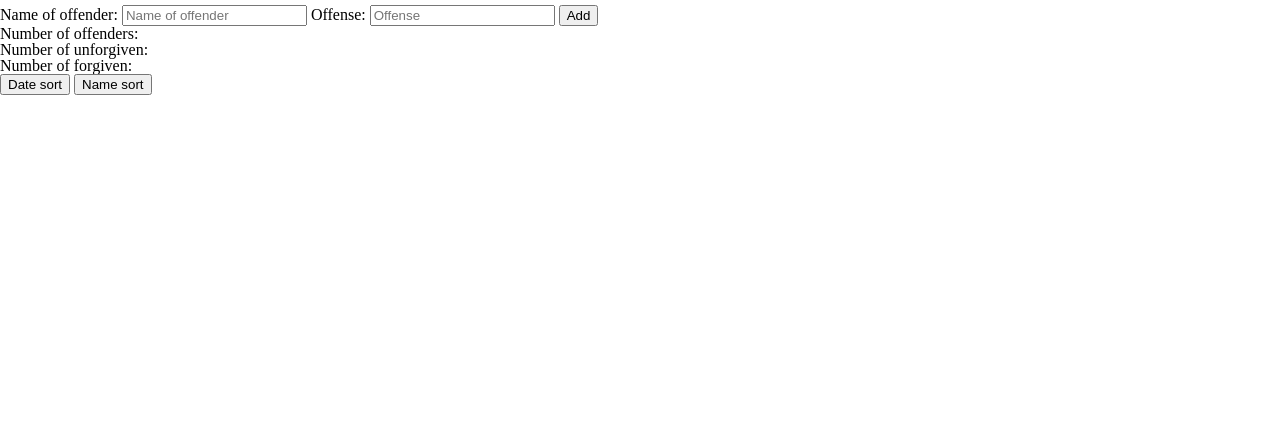
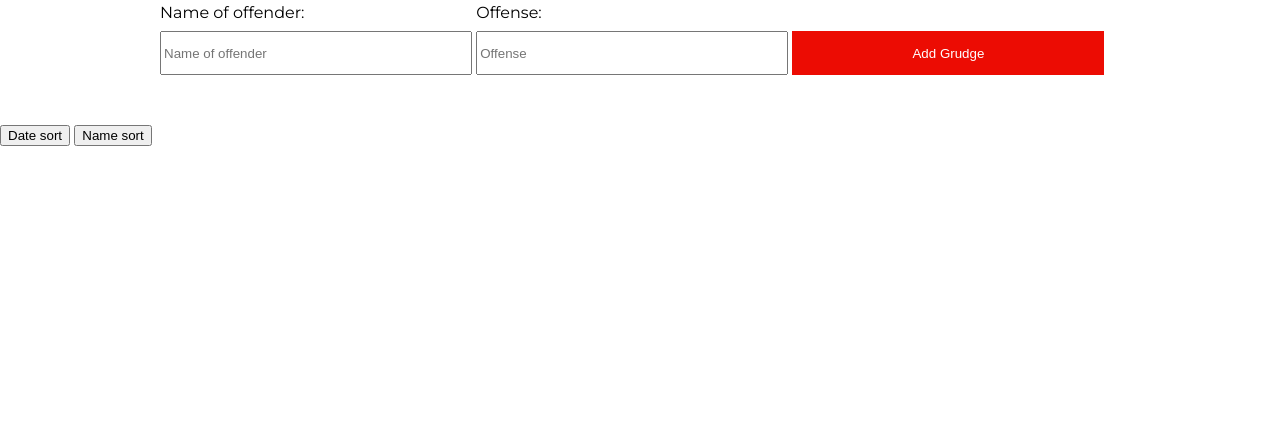
Before and after one commit to lrknaff/m4-assessment, a website: page public/index.html in a window 1280 px wide. Shown: the part 362-800 px from the top of the page. Drawn offline with nearby package versions, Linux system fonts and the light colour scheme; no server answers.

Commit message:
add styling to grudge count

```diff
--- a/lib/styles/homepage.scss
+++ b/lib/styles/homepage.scss
@@ -17,3 +17,58 @@ header {
     width: 75%;
   }
 }
+
+.hate-form-section {
+  margin: 0 auto;
+  position: relative;
+  width: 75%;
+
+  .input-field {
+    display: inline-block;
+    width: 32.5%;
+  }
+
+ label {
+    display: block;
+  }
+
+  label {
+    margin-bottom: 10px;
+  }
+
+  input {
+    height: 44px;
+    width: 100%;
+    margin-bottom: 5px;
+  }
+
+  .add-offender-button {
+    background-color: $red;
+    border-style: none;
+    color: white;
+    display: inline-block;
+    width: 32.5%;
+  }
+}
+
+.hate-list-count, .unforgiven-count, .forgiven-count {
+  margin: 0 auto;
+  position: relative;
+  width: 75%;
+}
+
+.hate-list-count {
+  margin-top: 15px;
+}
+
+.unforgiven-count {
+  span {
+    color: $red;
+  }
+}
+
+.forgiven-count {
+  span {
+    color: $blue;
+  }
+}
--- a/lib/styles/typography.scss
+++ b/lib/styles/typography.scss
@@ -1,5 +1,8 @@
+body {
+  font-family: 'Montserrat', sans-serif;
+}
+
 h1 {
-  font-family: 'Montserrat', sans-serif;
   font-size: 7em;
   font-weight: 900;
   margin: 45px;
@@ -8,3 +11,9 @@ h1 {
     color: $red;
   }
 }
+
+h3 {
+  font-size: 2em;
+  font-weight: 900;
+  padding-bottom: 10px;
+}
--- a/public/index.html
+++ b/public/index.html
@@ -4,7 +4,7 @@
     <meta charset="utf-8">
     <meta name="viewport" content="width=device-width, initial-scale=1.0">
     <title>Grudge Box</title>
-    <link href="https://fonts.googleapis.com/css?family=Montserrat:900" rel="stylesheet">
+    <link href="https://fonts.googleapis.com/css?family=Montserrat:400,900" rel="stylesheet">
     <link rel="stylesheet"  type="text/css" href="/styles/index.css">
   </head>
   <body>
@@ -17,21 +17,25 @@
 
     <section class="hate-form-section">
       <div class="hate-form">
-        <label>
-          Name of offender:
+        <div class="input-field">
+          <label>
+            Name of offender:
+          </label>
           <input class="name-input" type="text" placeholder="Name of offender" />
-        </label>
-        <label>
-          Offense:
+        </div>
+        <div class="input-field">
+          <label>
+            Offense:
+          </label>
           <input class="offense-input" type="text" placeholder="Offense" />
-        </label>
-        <input class="add-offender-button" type="submit" value="Add" />
+        </div>
+        <input class="add-offender-button" type="submit" value="Add Grudge" />
       </div>
     </section>
 
-    <h3 class="hate-list-count">Number of offenders:</h3>
-    <h3 class="unforgiven-count">Number of unforgiven:</h3>
-    <h3 class="forgiven-count">Number of forgiven:</h3>
+    <h3 class="hate-list-count"></h3>
+    <h3 class="unforgiven-count"></h3>
+    <h3 class="forgiven-count"></h3>
 
     <section class="hate-list-section">
       <input class="sort-by-date" type="submit" value="Date sort" />
--- a/public/index.js
+++ b/public/index.js
@@ -8,14 +8,13 @@ const displayGrudgeList = (jsonData) => {
     `)
   };
 
-const addGrudgeToDb = (grudgeName, grudgeOffense) => {
+const addGrudgeToDb = (grudgeName, grudgeOffense, id) => {
   $.ajax({
     url: '/api/grudges',
     type: 'post',
     data: {
       name: grudgeName,
-      offense: grudgeOffense,
-      id: id
+      offense: grudgeOffense
     },
     success: function(jsonData) {
       console.log(jsonData);
@@ -29,7 +28,7 @@ const addGrudgeToDb = (grudgeName, grudgeOffense) => {
 
 const displayGrudgeCount = (jsonData) => {
   $.get('api/grudges', (jsonData) => {
-    $('.hate-list-count').html(`Number of offenders: ${jsonData.length}`)
+    $('.hate-list-count').html(`Grudges: <span>${jsonData.length}</span>`)
   });
 };
 
@@ -41,7 +40,7 @@ const displayUnforgivenCount = (jsonData) => {
         count++;
       }
     }
-    $('.unforgiven-count').html(`Number of unforgiven: ${count}`)
+    $('.unforgiven-count').html(`Unforgiven: <span>${count}</span>`)
   });
 };
 
@@ -53,7 +52,7 @@ const displayForgivenCount = (jsonData) => {
         count++;
       }
     }
-    $('.forgiven-count').html(`Number of forgiven: ${count}`)
+    $('.forgiven-count').html(`Forgiven: <span>${count}</span>`)
   });
 };
 
```
Also changed, not shown: public/styles/index.css.
